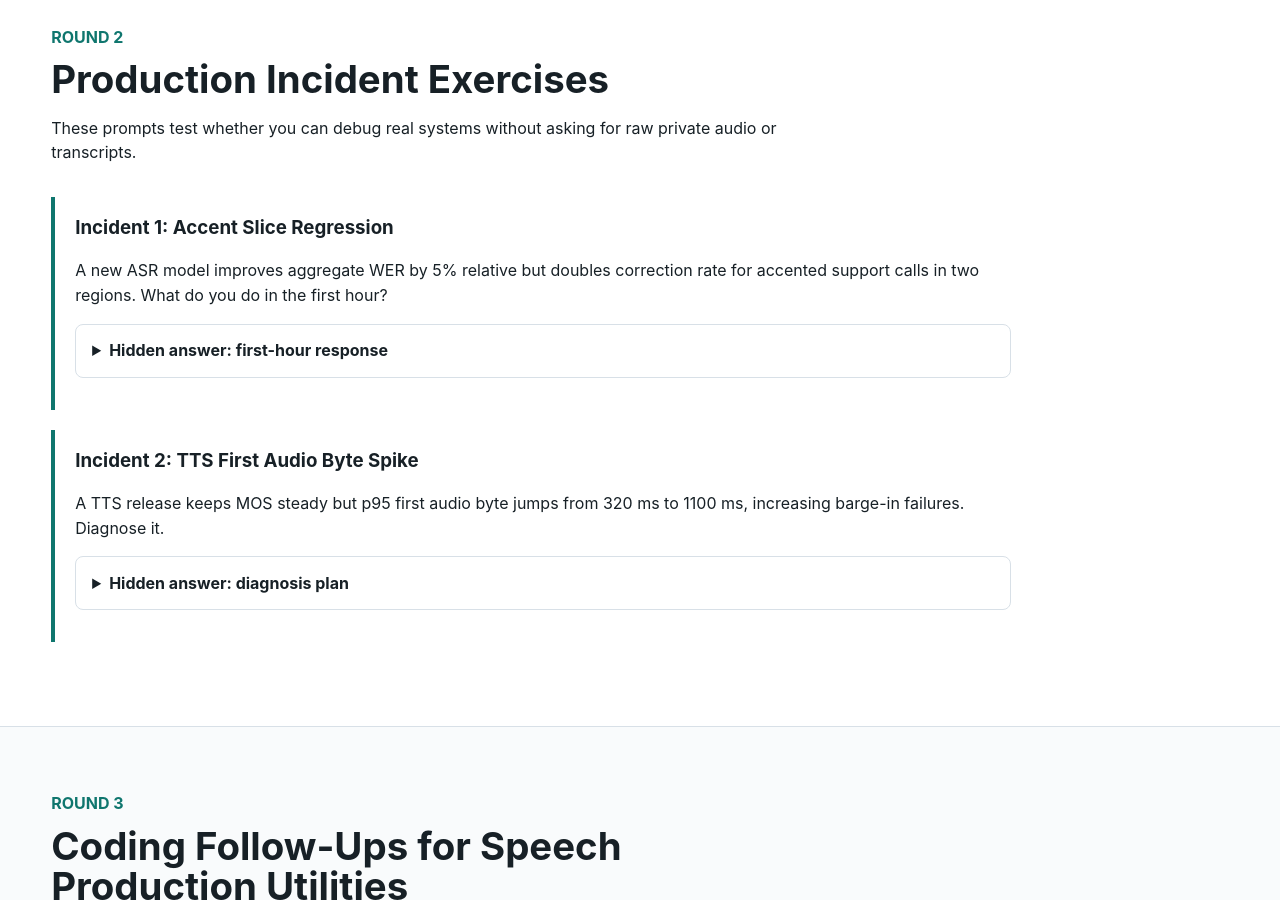
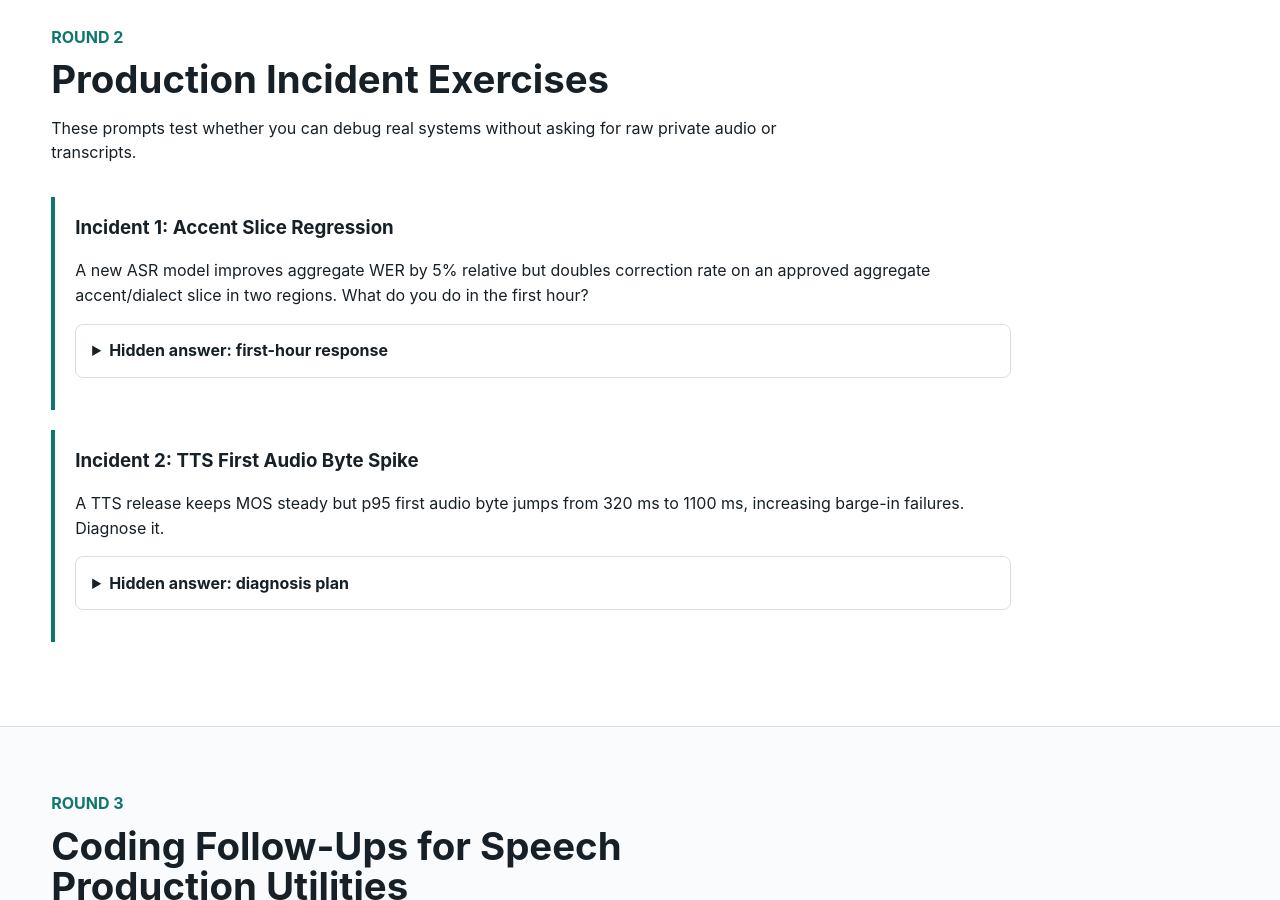
Before and after one commit to kennethli319/kennethli319.github.io, a Jekyll site: the page audio-text-ml-course/lessons/senior-audio-ml-capstone-exam.html, which Jekyll copies as it is, in a window 1280 px wide and 900 px high, scrolled down 1814 px. Built offline with Jekyll 4.4.1, drawn with Linux system fonts in a browser that asks for light colours.

Commit message:
Clarify capstone accent slice privacy guidance

```diff
--- a/audio-text-ml-course/lessons/senior-audio-ml-capstone-exam.html
+++ b/audio-text-ml-course/lessons/senior-audio-ml-capstone-exam.html
@@ -123,8 +123,8 @@
         <h3>Incident 1: Accent Slice Regression</h3>
         <p>
           A new ASR model improves aggregate WER by 5% relative but doubles
-          correction rate for accented support calls in two regions. What do
-          you do in the first hour?
+          correction rate on an approved aggregate accent/dialect slice in two
+          regions. What do you do in the first hour?
         </p>
         <details class="qa">
           <summary>Hidden answer: first-hour response</summary>
@@ -132,11 +132,11 @@
             Freeze promotion, route affected slices back to the prior model,
             preserve aggregate-only metrics, and compare model version, region,
             client, device, VAD, language ID, noise level, and contextual bias
-            features. Check whether eval coverage missed those accents or
-            whether serving config differs from offline evaluation. Communicate
-            blast radius and rollback status. Prevention should add slice gates,
-            consented eval fixtures, labeling rubric updates, and canary alerts
-            on correction rate, not only WER.
+            features. Check whether consented eval coverage missed that
+            slice or whether serving config differs from offline evaluation.
+            Communicate blast radius and rollback status. Prevention should add
+            approved aggregate slice gates, consented eval fixtures, labeling
+            rubric updates, and canary alerts on correction rate, not only WER.
           </p>
         </details>
       </article>
```
